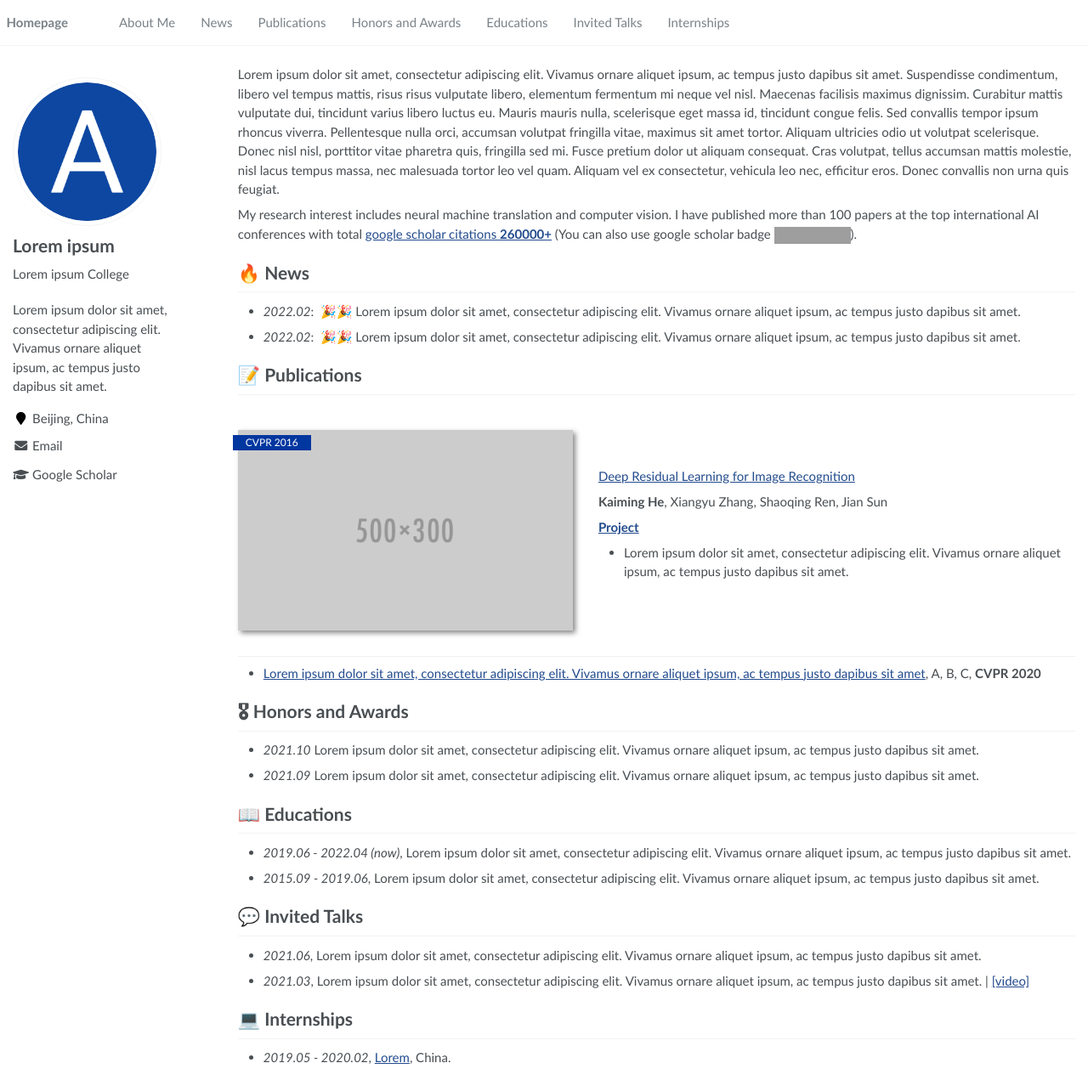
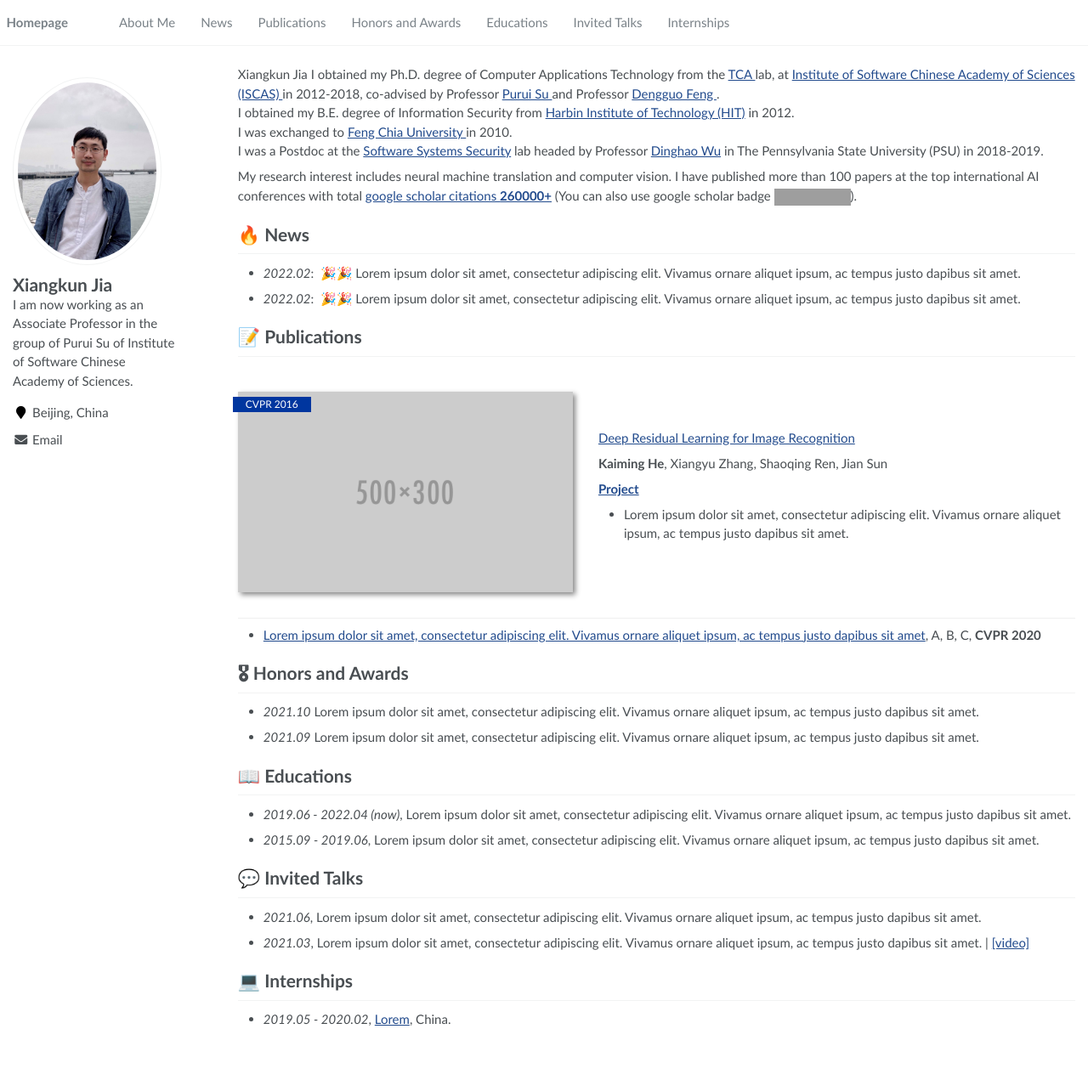
Before and after one commit to ajax4sec/ajax4sec.github.io, a Jekyll site: the page built from _pages/about.md, in a window 1280 px wide and 1271 px high. Shown: the whole window at 85% size. Built offline with Jekyll 4.4.1, drawn with Linux system fonts in a browser that asks for light colours; grey boxes are pictures that could not be loaded.

Commit message:
update my config

```diff
--- a/_config.yml
+++ b/_config.yml
@@ -6,9 +6,9 @@
 # `jekyll serve`. If you change this file, please restart the server process.
 
 # Site Settings
-title                    : "Lorem ipsum"
-description              : "Lorem ipsum dolor sit amet, consectetur adipiscing elit. Vivamus ornare aliquet ipsum, ac tempus justo dapibus sit amet. "
-repository               : "RayeRen/acad-homepage.github.io"
+title                    : "Xiangkun Jia"
+description              : "I am now working as an Associate Professor in the group of Purui Su of Institute of Software Chinese Academy of Sciences."
+repository               : "ajax4sec/ajax4sec.github.io"
 google_scholar_stats_use_cdn : true
 
 # google analytics
@@ -21,14 +21,14 @@ baidu_site_verification  :  # get baidu_site_verification from https://ziyuan.ba
 
 # Site Author
 author:
-  name             : "Lorem ipsum"
-  avatar           : "images/android-chrome-512x512.png"
-  bio              : "Lorem ipsum College"
+  name             : "Xiangkun Jia"
+  avatar           : "images/jia3.jpg"
+  bio              : #"Xiangkun Jia College"
   location         : "Beijing, China"
   employer         :
   pubmed           :
-  googlescholar    : "https://scholar.google.com/citations?user=YOUR_GOOGLE_SCHOLAR_ID"
-  email            : "Lorem@ipsum.com"
+  googlescholar    : #"https://scholar.google.com/citations?user=YOUR_GOOGLE_SCHOLAR_ID"
+  email            : "xiangkun@iscas.ac.cn"
   researchgate     :  # e.g., "https://www.researchgate.net/profile/yourprofile"
   uri              :
   bitbucket        :
--- a/_pages/about.md
+++ b/_pages/about.md
@@ -17,7 +17,11 @@ redirect_from:
 
 <span class='anchor' id='about-me'></span>
 
-Lorem ipsum dolor sit amet, consectetur adipiscing elit. Vivamus ornare aliquet ipsum, ac tempus justo dapibus sit amet. Suspendisse condimentum, libero vel tempus mattis, risus risus vulputate libero, elementum fermentum mi neque vel nisl. Maecenas facilisis maximus dignissim. Curabitur mattis vulputate dui, tincidunt varius libero luctus eu. Mauris mauris nulla, scelerisque eget massa id, tincidunt congue felis. Sed convallis tempor ipsum rhoncus viverra. Pellentesque nulla orci, accumsan volutpat fringilla vitae, maximus sit amet tortor. Aliquam ultricies odio ut volutpat scelerisque. Donec nisl nisl, porttitor vitae pharetra quis, fringilla sed mi. Fusce pretium dolor ut aliquam consequat. Cras volutpat, tellus accumsan mattis molestie, nisl lacus tempus massa, nec malesuada tortor leo vel quam. Aliquam vel ex consectetur, vehicula leo nec, efficitur eros. Donec convallis non urna quis feugiat.
+Xiangkun Jia  I obtained my Ph.D. degree of Computer Applications Technology from the <a href="http://tca.iscas.ac.cn/"> TCA </a> lab, at <a href="http://english.is.cas.cn/"> Institute of Software Chinese Academy of Sciences (ISCAS) </a> in 2012-2018,
+co-advised by Professor <a href="https://dblp.org/pers/hd/s/Su:Purui"> Purui Su </a> and Professor <a href="https://dblp.uni-trier.de/pers/hd/f/Feng:Dengguo"> Dengguo Feng </a>.<br>
+I obtained my B.E. degree of Information Security from <a href="http://en.hit.edu.cn/">Harbin Institute of Technology (HIT)</a> in 2012.<br>
+I was exchanged to <a href="http://en.fcu.edu.tw/"> Feng Chia University </a> in 2010.<br>
+I was a Postdoc at the <a href="https://plato.ist.psu.edu/">Software Systems Security</a> lab headed by Professor <a href="https://faculty.ist.psu.edu/wu/">Dinghao Wu</a> in The Pennsylvania State University (PSU) in 2018-2019.
 
 My research interest includes neural machine translation and computer vision. I have published more than 100 papers at the top international AI conferences with total <a href='https://scholar.google.com/citations?user=DhtAFkwAAAAJ'>google scholar citations <strong><span id='total_cit'>260000+</span></strong></a> (You can also use google scholar badge <a href='https://scholar.google.com/citations?user=DhtAFkwAAAAJ'><img src="https://img.shields.io/endpoint?url={{ url | url_encode }}&logo=Google%20Scholar&labelColor=f6f6f6&color=9cf&style=flat&label=citations"></a>).
 
```
Also changed, not shown: images/android-chrome-192x192.png (deleted), images/android-chrome-512x512.png (deleted), images/apple-touch-icon.png (deleted), images/favicon-16x16.png (deleted), images/favicon-32x32.png (deleted), images/favicon.ico (deleted), images/jia3.jpg (added).
